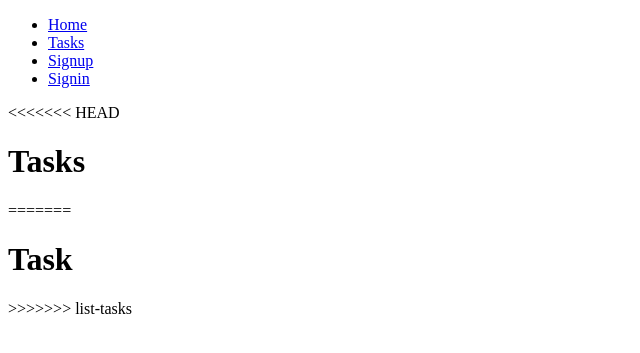
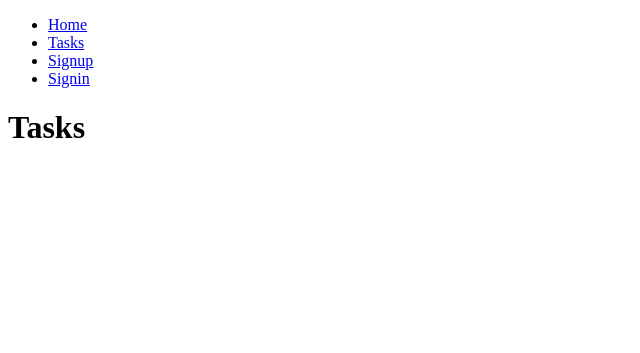
Before and after one commit to aleocampodev/django-crud-auth, a Django app: page /tasks/ in a window 1280 px wide. Shown: the top 353 px of the page, without its empty margins (0-640 px from the left). Run offline with Django 5.2, Linux system fonts and the light colour scheme.

Commit message:
enhance code

```diff
--- a/tasks/templates/tasks.html
+++ b/tasks/templates/tasks.html
@@ -1,10 +1,7 @@
 {% extends 'base.html'%}
 
 {% block content %}
-<<<<<<< HEAD
 <h1>Tasks</h1>
-=======
-<h1>Task</h1>
 
 <ul>
     {%for task in tasks %}
@@ -21,5 +18,4 @@
 </ul>
 
 
->>>>>>> list-tasks
 {% endblock %}
```
